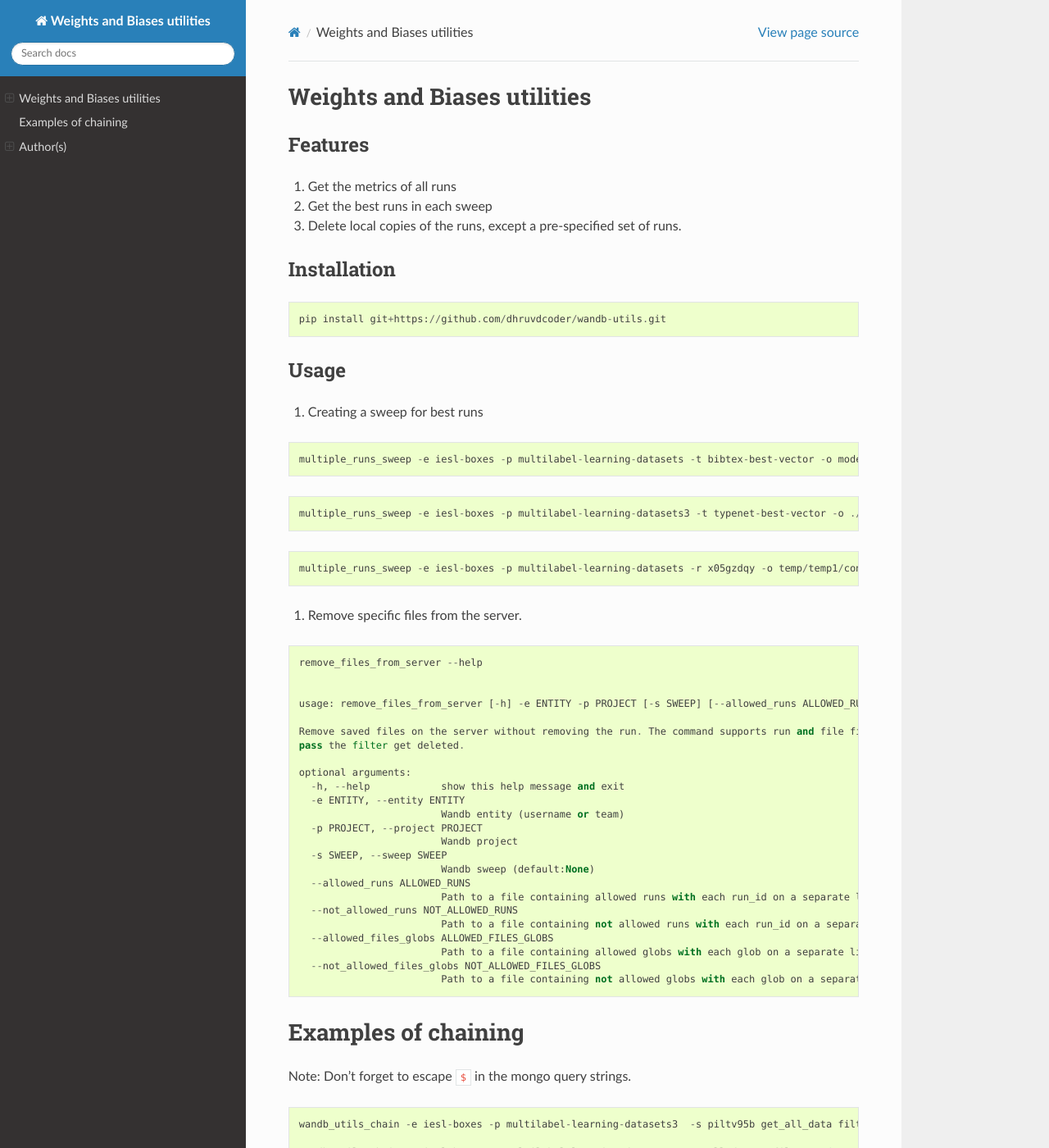
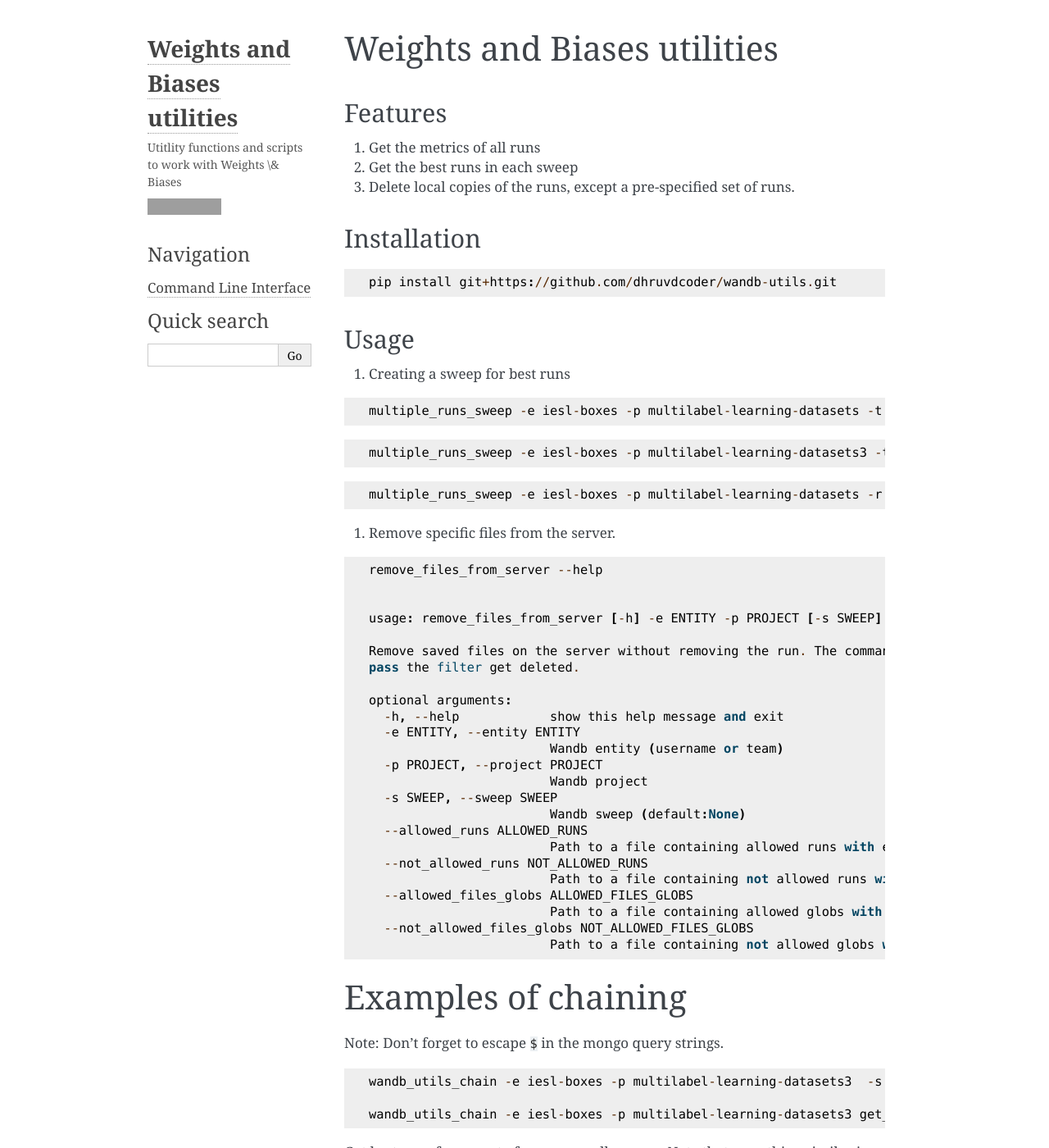
Before and after one commit to dhruvdcoder/wandb-utils, a Sphinx documentation site: the page built from docs/index.rst, in a window 1280 px wide and 1400 px high. Shown: the whole window at 82% size. Built offline with Sphinx 7.4.7, drawn with Linux system fonts in a browser that asks for light colours; some of the changed text lies outside the part shown; grey boxes are pictures that could not be loaded.

Commit message:
Update docs

````diff
--- a/README.md
+++ b/README.md
@@ -98,8 +98,3 @@
 iesl-boxes/multilabel-learning-datasets3/uvbahil2	7arap6ir	expr-best-vector
 iesl-boxes/multilabel-learning-datasets3/vl8pcw9k	d8gdtyuq	expr-best-hyperbolic-max-cmap
 ```
-
-
-# Author(s)
-
-0 [Dhruvesh Patel](https://github.com/dhruvdcoder)
--- a/docs/conf.py
+++ b/docs/conf.py
@@ -4,26 +4,43 @@
 import sys
 import os
 
-sys.path.insert(0, os.path.abspath('../'))
+sys.path.insert(0, os.path.abspath("../src"))
 
 extensions = [
-    'autoapi.extension',
-    'sphinx.ext.todo',
-    'sphinx.ext.napoleon',
-    'sphinx.ext.graphviz',
-    'sphinx.ext.inheritance_diagram',
-    'm2r','aafigure.sphinxext'
+    "autoapi.extension",
+    "sphinx.ext.todo",
+    "sphinx.ext.napoleon",
+    "sphinx.ext.graphviz",
+    "sphinx.ext.inheritance_diagram",
+    "sphinx_click",
+    "m2r",
+    "aafigure.sphinxext",
 ]
-source_suffix = ['.rst', '.md']
+source_suffix = [".rst", ".md"]
 # source_suffix = '.rst'
-master_doc = 'index'
+master_doc = "index"
 project = "Weights and Biases utilities"
 copyright = "2021, Dhruvesh Patel"
-exclude_patterns = ['_build', '**/docs', '**/.docs']
-pygments_style = 'sphinx'
-html_theme = 'sphinx_rtd_theme'
+exclude_patterns = ["_build", "**/docs", "**/.docs"]
+html_theme = 'alabaster'
 autoclass_content = "class"
-#html_logo = "images/UMass_IESL.png"
+# html_logo = "images/UMass_IESL.png"
+
+html_sidebars = {
+    '**': [
+        'about.html',
+        'navigation.html',
+        'relations.html',
+        'searchbox.html',
+    ]
+}
+
+html_theme_options = {
+    "description": "Utitlity functions and scripts to work with Weights \& Biases",
+    "github_user": "dhruvdcoder",
+    "github_repo": "wandb-utils",
+    "fixed_sidebar": True,
+}
 
 # API Generation
 autoapi_dirs = ["../src/wandb_utils"]
@@ -32,7 +49,7 @@
     "inherited-members",
     "undoc-members",
     "show-inheritance",
-    #"show-module-summary",
+    # "show-module-summary",
 ]
 autoapi_add_toctree_entry = True
 autoapi_keep_files = False
````
Also changed, not shown: docs/cli.rst (added, +8 -0 lines), docs/index.rst (+2 -5 lines), .wandb_utils_config.yaml, 1 other file.
